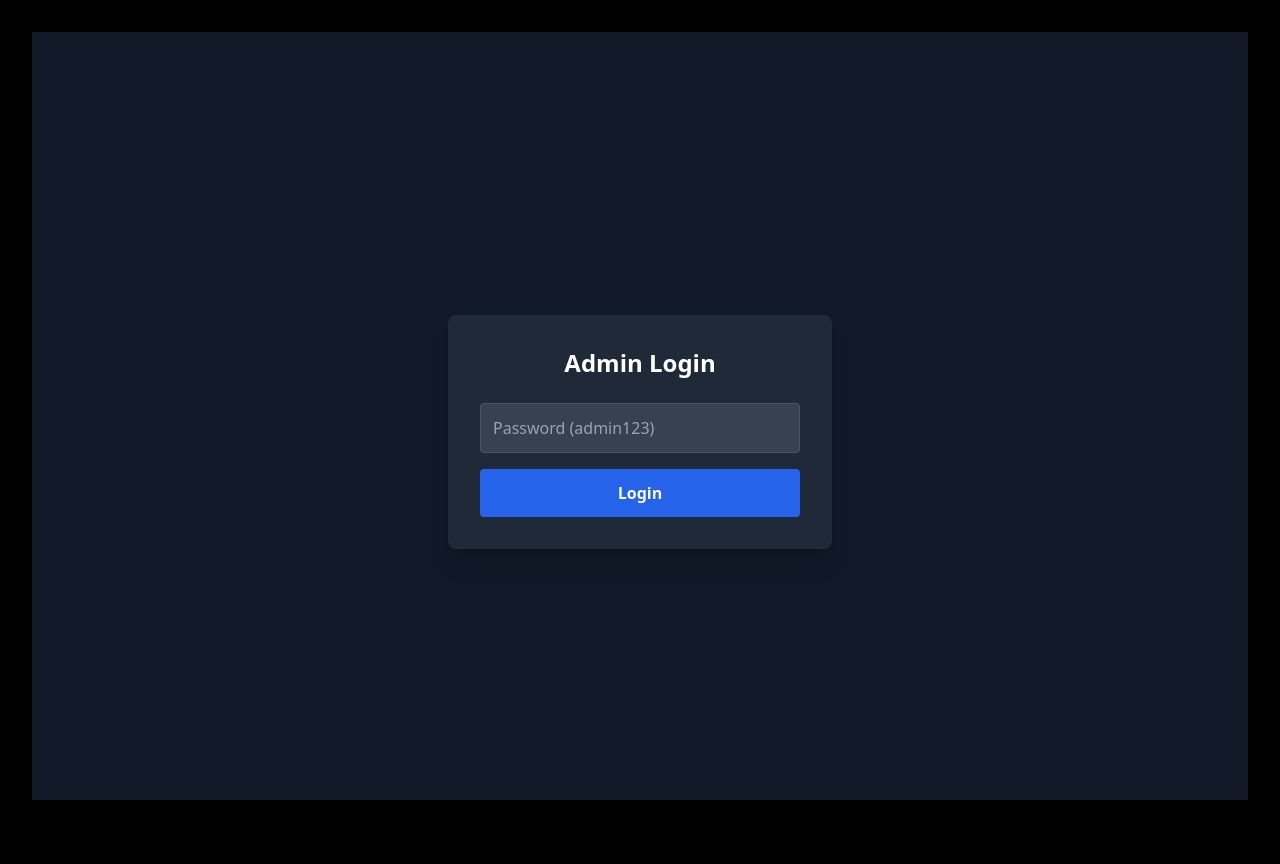
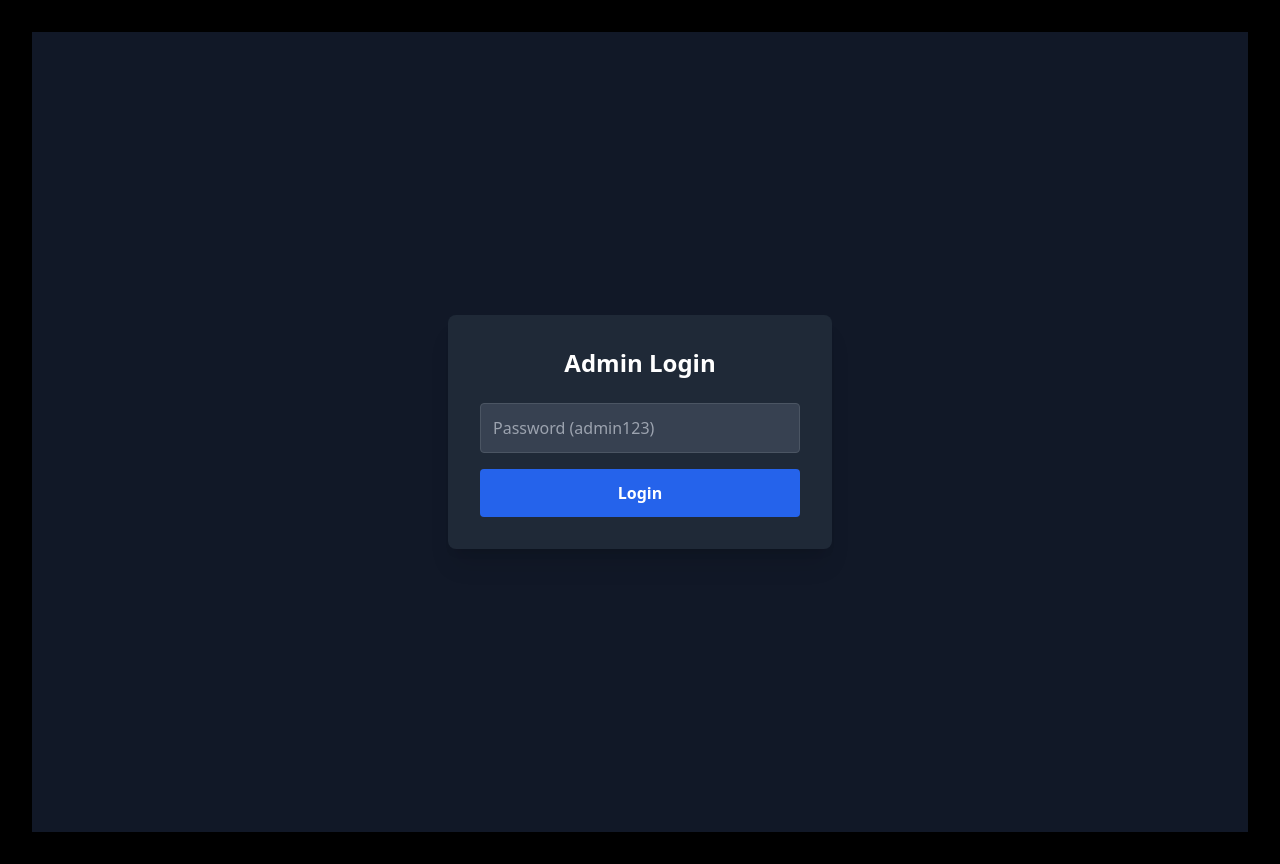
Before and after one commit to Jirawat209/RIP-Scoreboard, a React app in the folder Leaderboard/rip-shot-scoreboard/frontend/: page /admin in a window 1280 px wide. Before the commit the page ends 800 px from the top, so only its background shows below. Built offline with nearby package versions, Linux system fonts and the light colour scheme; the HTML template or start-up script is replaced by a standard one.

Commit message:
style: revert strict global constraints to allow native scrolling on iOS and Android

```diff
--- a/Leaderboard/rip-shot-scoreboard/frontend/src/Admin.jsx
+++ b/Leaderboard/rip-shot-scoreboard/frontend/src/Admin.jsx
@@ -158,7 +158,7 @@
     }
 
     return (
-        <div className="h-screen w-full overflow-y-auto bg-gray-900 text-white p-8">
+        <div className="min-h-screen bg-gray-900 text-white p-8">
             <div className="max-w-4xl mx-auto pb-12">
                 <div className="flex flex-col sm:flex-row justify-between items-center mb-8 gap-4">
                     <h1 className="text-3xl font-bold w-full sm:w-auto text-center sm:text-left">Leaderboard Admin</h1>
--- a/Leaderboard/rip-shot-scoreboard/frontend/src/index.css
+++ b/Leaderboard/rip-shot-scoreboard/frontend/src/index.css
@@ -9,8 +9,8 @@
   margin: 0;
   padding: 0;
   width: 100%;
-  height: 100%;
-  overflow-x: hidden;
+  min-height: 100vh;
+  overflow-x: auto;
   background-color: #000;
   color: white;
 }
```
